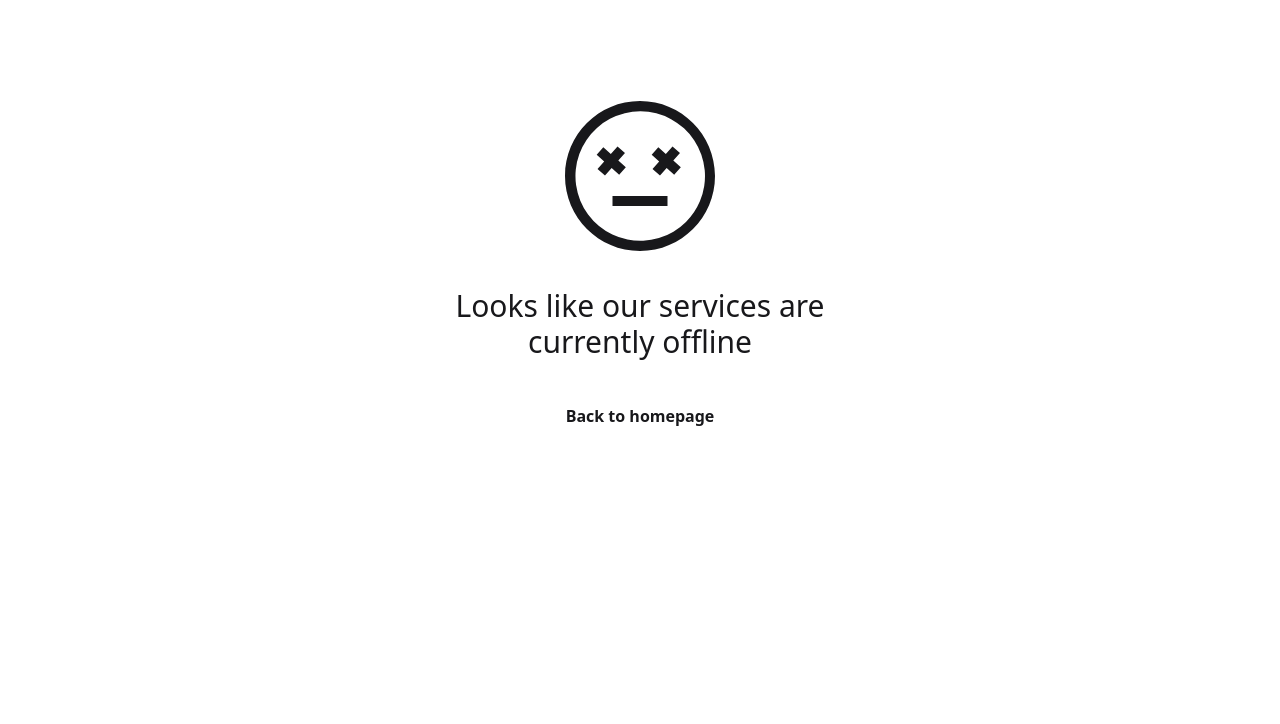
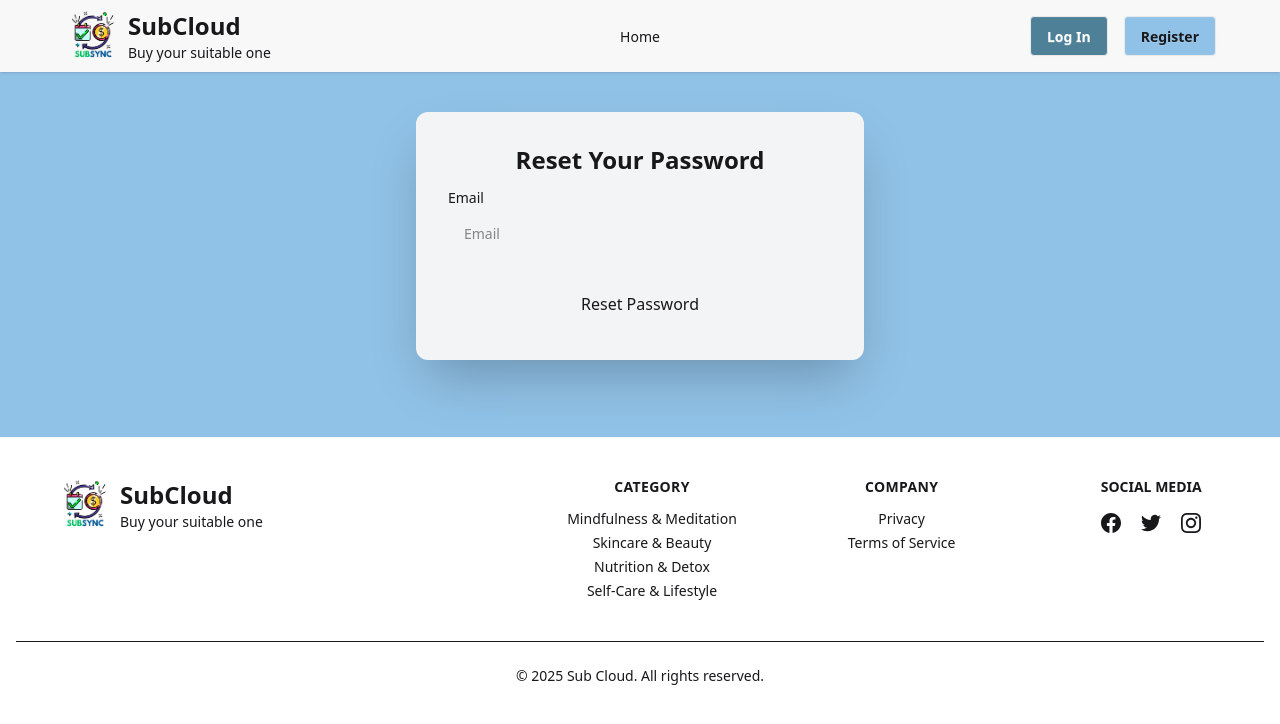
Before and after one commit to knaeeim/sub-cloud-subscription-model-, a React (Vite) app: page /reset_password in a window 1280 px wide. Shown: the top 724 px of the page. Built offline with nearby package versions, Linux system fonts and the light colour scheme; no server answers.

Commit message:
Implement Forget Password Feature

```diff
--- a/src/Context/AuthProvider.jsx
+++ b/src/Context/AuthProvider.jsx
@@ -1,7 +1,7 @@
 import React, { useEffect, useState } from "react";
 import { AuthContext } from "./AuthContext";
 import { auth } from "../Firebase/firebase.config";
-import { createUserWithEmailAndPassword, GoogleAuthProvider, onAuthStateChanged, signInWithEmailAndPassword, signInWithPopup, signOut, updateProfile } from "firebase/auth";
+import { createUserWithEmailAndPassword, GoogleAuthProvider, onAuthStateChanged, sendPasswordResetEmail, signInWithEmailAndPassword, signInWithPopup, signOut, updateProfile } from "firebase/auth";
 
 const AuthProvider = ({ children }) => {
 
@@ -35,6 +35,10 @@ const AuthProvider = ({ children }) => {
         return signInWithPopup(auth, provider);
     }
 
+    const ResetMail =(email) => {
+        return sendPasswordResetEmail(auth, email);
+    }
+
     useEffect(() => {
         const unsbscribe = onAuthStateChanged(auth, (currentUser)=> {
             setUser(currentUser);
@@ -58,6 +62,7 @@ const AuthProvider = ({ children }) => {
         subscribed,
         setSubscribed,
         GoogleSignIn,
+        ResetMail
     }
 
     return (
--- a/src/Firebase/firebase.config.js
+++ b/src/Firebase/firebase.config.js
@@ -14,8 +14,8 @@ const firebaseConfig = {
   appId: import.meta.env.VITE_APP_ID
 };
 
-console.log(firebaseConfig);
-console.log(import.meta.env);
+// console.log(firebaseConfig);
+// console.log(import.meta.env);
 
 // Initialize Firebase
 const app = initializeApp(firebaseConfig);
--- /dev/null
+++ b/src/Pages/ForgatePassword.jsx
@@ -0,0 +1,61 @@
+import React, { useContext, useEffect } from "react";
+import { useLocation } from "react-router";
+import { AuthContext } from "../Context/AuthContext";
+import toast from "react-hot-toast";
+
+const ForgatePassword = () => {
+    const { state } = useLocation();
+    const { ResetMail } = useContext(AuthContext);
+
+    useEffect(() => {
+        document.title = "SubCloud || Reset Password";
+    });
+
+    const handlResetPassword = (e) => {
+        e.preventDefault();
+        ResetMail(state)
+            .then(() => {
+                toast.success("Reset Password Email Sent Successfully");
+                window.location.href = "https://mail.google.com/";
+            })
+            .catch((error) => {
+                toast.error(error.message);
+            });
+    };
+
+    return (
+        <div className="min-h-[calc(100vh-435px)] py-10 px-4">
+            <div className="w-full max-w-md mx-auto p-8 space-y-3 rounded-xl shadow-2xl bg-gray-100">
+                <h1 className="text-2xl font-bold text-center">
+                    Reset Your Password
+                </h1>
+                <form
+                    onSubmit={handlResetPassword}
+                    noValidate=""
+                    action=""
+                    className="space-y-6">
+                    <div className="space-y-1 text-sm">
+                        <label
+                            htmlFor="email"
+                            className="block dark:text-gray-600">
+                            Email
+                        </label>
+                        <input
+                            type="email"
+                            name="email"
+                            id="email"
+                            placeholder="Email"
+                            value={state}
+                            className="w-full px-4 py-3 rounded-md dark:border-gray-300 dark:bg-gray-50 dark:text-gray-800 focus:dark:border-violet-600"
+                        />
+                    </div>
+                    <button className="block w-full p-3 text-center rounded-sm dark:text-gray-50 dark:bg-violet-600">
+                        Reset Password
+                    </button>
+                </form>
+            </div>
+        </div>
+    );
+};
+
+export default ForgatePassword;
--- a/src/Pages/Login.jsx
+++ b/src/Pages/Login.jsx
@@ -8,10 +8,11 @@ const Login = () => {
     const { login, setUser, setLoading, GoogleSignIn } =
         useContext(AuthContext);
     const [showPassword, setShowPassword] = useState(false);
+    const [email, setemail] = useState("");
     const navigate = useNavigate();
     const location = useLocation();
 
-    console.log(location.state);
+    console.log(location);
 
     const handleLogin = (e) => {
         e.preventDefault();
@@ -68,6 +69,8 @@ const Login = () => {
                             name="email"
                             id="email"
                             placeholder="Email"
+                            value={email}
+                            onChange={(e) => setemail(e.target.value)}
                             className="w-full px-4 py-3 rounded-md dark:border-gray-300 dark:bg-gray-50 dark:text-gray-800 focus:dark:border-violet-600"
                         />
                     </div>
@@ -96,9 +99,9 @@ const Login = () => {
                             />
                         )}
                         <div className="flex justify-end text-xs dark:text-gray-600">
-                            <a rel="noopener noreferrer" href="#">
+                            <Link to='/reset_password' state={email}>
                                 Forgot Password?
-                            </a>
+                            </Link>
                         </div>
                     </div>
                     <button className="block w-full p-3 text-center rounded-sm dark:text-gray-50 dark:bg-violet-600">
--- a/src/Routes/Router.jsx
+++ b/src/Routes/Router.jsx
@@ -12,6 +12,7 @@ import DashBoard from "../Pages/DashBoard";
 import EditUser from "../Components/EditUser";
 import ErrorPage from "../Pages/ErrorPage";
 import SubscriberCircle from "../Pages/SubscriberCircle";
+import ForgatePassword from "../Pages/ForgatePassword";
 
 export const router = createBrowserRouter([
     {
@@ -62,6 +63,10 @@ export const router = createBrowserRouter([
                 element: <PrivateRoutes>
                     <SubscriberCircle></SubscriberCircle>
                 </PrivateRoutes>
+            },
+            {
+                path: "/reset_password",
+                element: <ForgatePassword></ForgatePassword>
             }
         ],
     },
```
